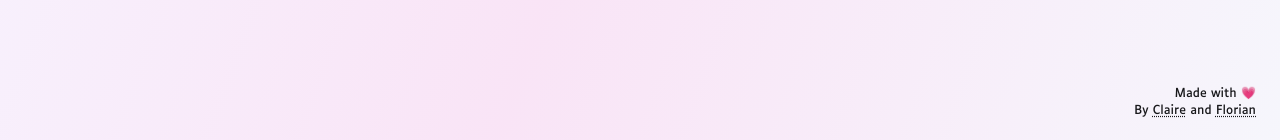
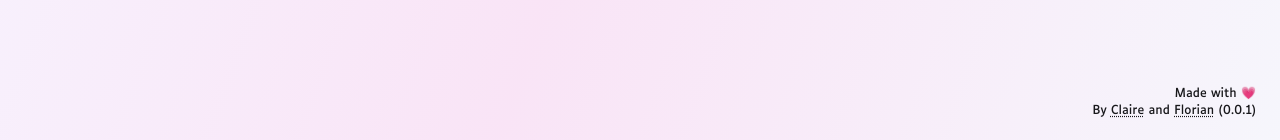
Before and after one commit to FlorianLeChat/Magic-Answers, a SvelteKit app: page / in a window 1280 px wide. Shown: the part 657-797 px from the top of the page. Built offline with nearby package versions, Linux system fonts and the light colour scheme.

Commit message:
chore(ui): add the project version to the footer

```diff
--- a/src/routes/+page.svelte
+++ b/src/routes/+page.svelte
@@ -1,6 +1,7 @@
 <script lang="ts">
     import { Code } from "@lucide/svelte";
 
+    import { env } from "$env/dynamic/public";
     import { asset } from "$app/paths";
     import { browser } from "$app/environment";
     import type { Theme } from "$lib/types/theme";
@@ -109,7 +110,7 @@
 
         <h1 class="mt-10 text-[2.5rem] font-semibold">Magic Answer</h1>
 
-        <p class="mt-4 text-[0.95rem] opacity-75">Demandez n’importe quoi ! Magic Answer y répondra.</p>
+        <p class="mt-4 text-[0.95rem] opacity-75">Demandez n'importe quoi ! Magic Answer y répondra.</p>
 
         <div class="relative mt-12 w-full max-w-145">
             <MagicInput bind:value={question} {theme} disabled={status === "generating"} onSubmit={askMagic} />
@@ -128,7 +129,7 @@
         {/if}
     </main>
 
-    <footer class="w-full pt-4 text-right text-[12px] leading-snug">
+    <footer class="w-full pt-4 text-right text-xs leading-snug">
         Made with 💗
         <br />
         By
@@ -147,5 +148,6 @@
         >
             Florian
         </a>
+        ({env.PUBLIC_VERSION ?? "0.0.1"})
     </footer>
 </div>
```
Also changed, not shown: .gitlab/.gitlab-ci.yml.
